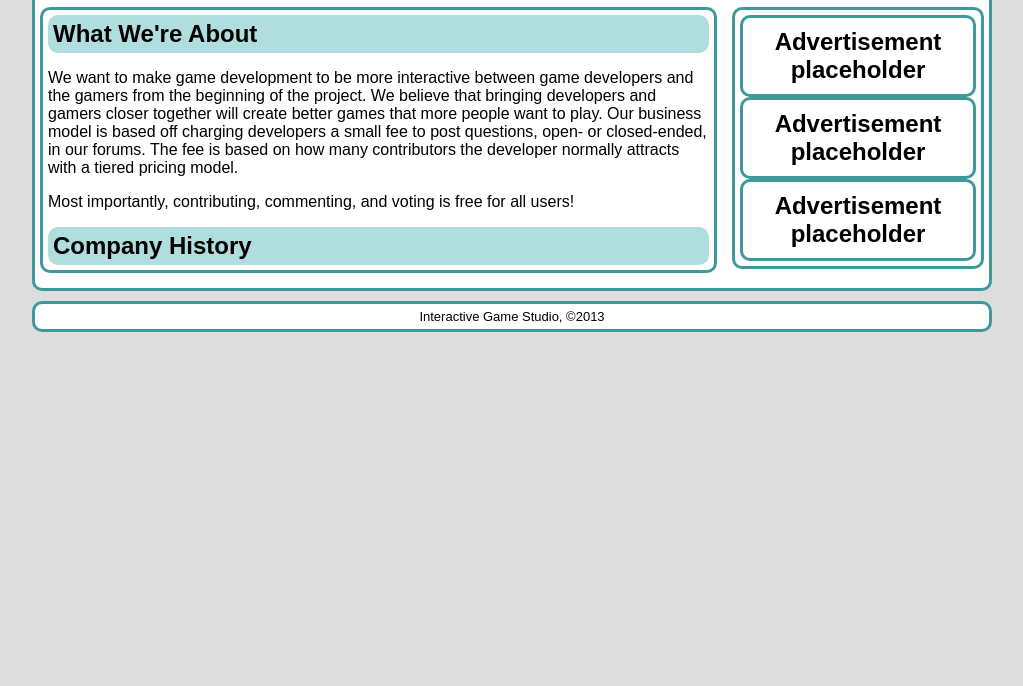
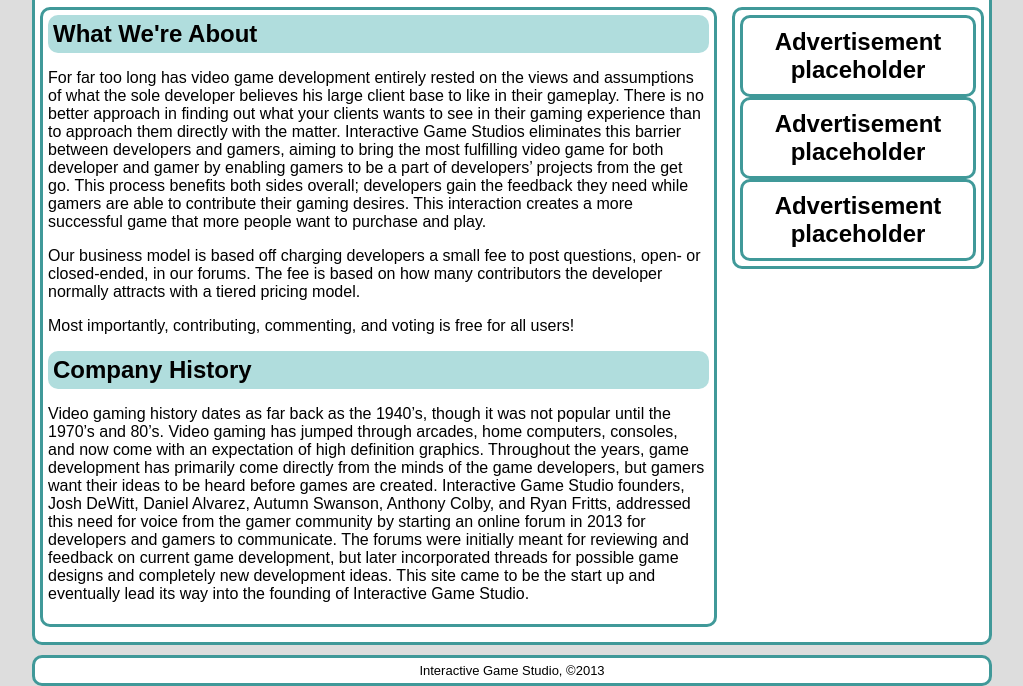
Before and after one commit to chessami92/cist2100-website, a plain HTML site: page about.html in a window 1280 px wide. Shown: the part 225-911 px from the top of the page, without its empty margins (128-1151 px from the left). Before the commit the page ends 800 px from the top, so only its background shows below. Drawn offline with nearby package versions, Linux system fonts and the light colour scheme.

Commit message:
Added Danny's contributions to the about us page.

```diff
--- a/about.html
+++ b/about.html
@@ -18,12 +18,21 @@
         <h1>About Us</h1>
         <div id="main">
             <h2>What We're About</h2>
-            <p>We want to make game development to be more interactive between game developers and the gamers from the beginning of the project.
-            We believe that bringing developers and gamers closer together will create better games that more people want to play.
-            Our business model is based off charging developers a small fee to post questions, open- or closed-ended, in our forums.
+            <p>For far too long has video game development entirely rested on the views and assumptions of what the sole developer believes his large client base to like in their gameplay.
+            There is no better approach in finding out what your clients wants to see in their gaming experience than to approach them directly with the matter.
+            Interactive Game Studios eliminates this barrier between developers and gamers, aiming to bring the most fulfilling video game for both developer and gamer by enabling gamers to be a part of developers’ projects from the get go.
+            This process benefits both sides overall; developers gain the feedback they need while gamers are able to contribute their gaming desires.
+            This interaction creates a more successful game that more people want to purchase and play.</p>
+            <p>Our business model is based off charging developers a small fee to post questions, open- or closed-ended, in our forums.
             The fee is based on how many contributors the developer normally attracts with a tiered pricing model.</p>
             <p>Most importantly, contributing, commenting, and voting is free for all users!</p>
             <h2>Company History</h2>
+            <p>Video gaming history dates as far back as the 1940’s, though it was not popular until the 1970’s and 80’s.
+            Video gaming has jumped through arcades, home computers, consoles, and now come with an expectation of high definition graphics.
+            Throughout the years, game development has primarily come directly from the minds of the game developers, but gamers want their ideas to be heard before games are created.
+            Interactive Game Studio founders, Josh DeWitt, Daniel Alvarez, Autumn Swanson, Anthony Colby, and Ryan Fritts, addressed this need for voice from the gamer community by starting an online forum in 2013 for developers and gamers to communicate.
+            The forums were initially meant for reviewing and feedback on current game development, but later incorporated threads for possible game designs and completely new development ideas.
+            This site came to be the start up and eventually lead its way into the founding of Interactive Game Studio.</p>
         </div>
         <div id="sidebar"></div>
     </div>
```
